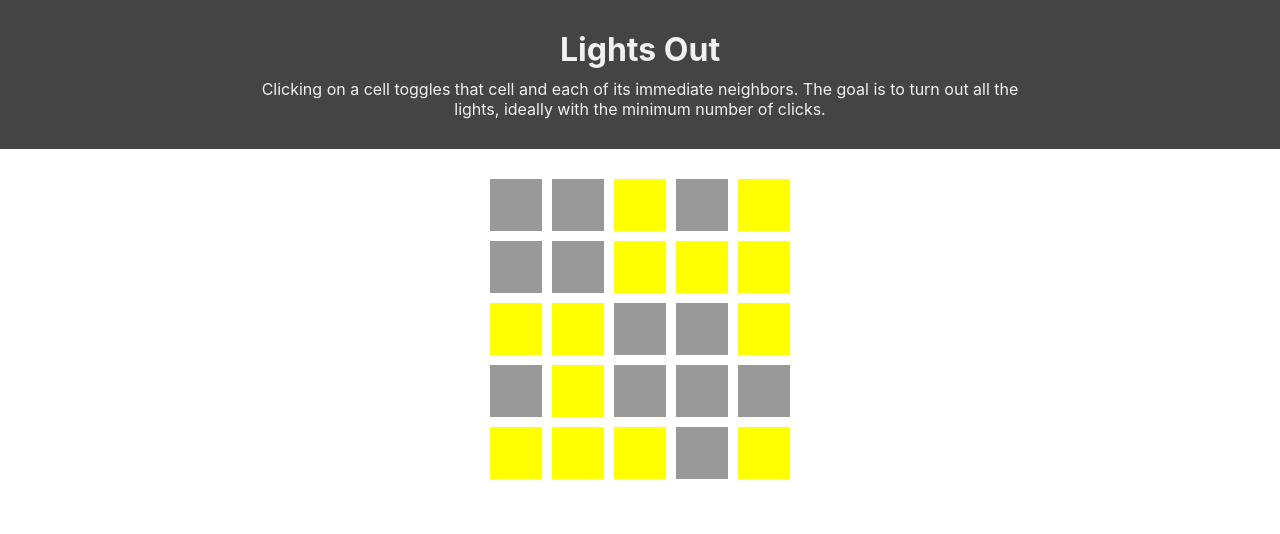
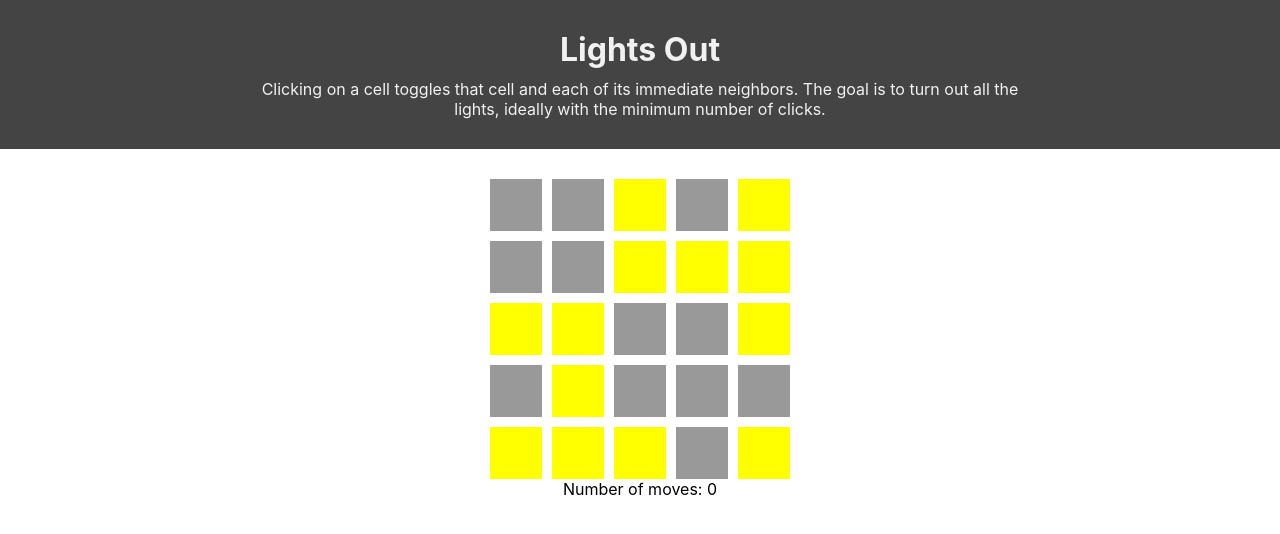
Before and after one commit to hborrelli1/lights-out, a React (Create React App) app: page / in a window 1280 px wide. Shown: the top 534 px of the page. Built offline with nearby package versions, Linux system fonts and the light colour scheme.

Commit message:
Add move count to game.

```diff
--- a/src/components/App/App.js
+++ b/src/components/App/App.js
@@ -6,6 +6,7 @@ import { GameBoard } from '../GameBoard/GameBoard';
 
 function App() {
   const [squares, setSquares] = useState([]);
+  const [moveCount, setMoveCount] = useState(0);
 
   const randomizeSquares = () => {
     let gameSquares = new Array(25);
@@ -33,6 +34,9 @@ function App() {
       </header>
       <main>
         <GameBoard squares={squares} />
+        <section className="game-meta">
+          Number of moves: {moveCount}
+        </section>
       </main>
     </div>
   );
```
